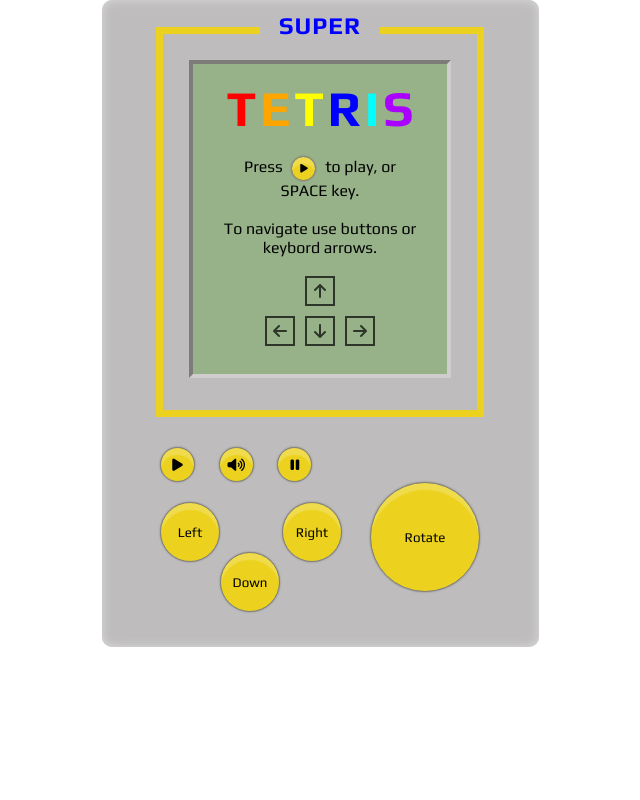
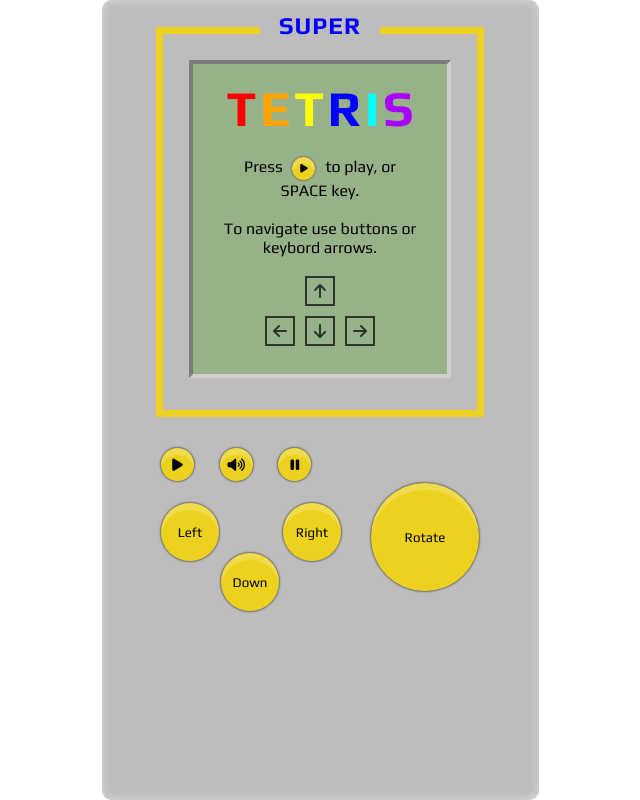
Before and after one commit to Ewelina90/Tetris-game, a website built with webpack: page index.html in a window 1280 px wide. Shown: the whole page, without its empty margins (320-960 px from the left). Built offline with nearby package versions, Linux system fonts and the light colour scheme.

Commit message:
try height 100vh

```diff
--- a/js/style.scss
+++ b/js/style.scss
@@ -16,13 +16,16 @@
 	}
 }
 .game-board {
-	width: 437px;
+	width: 100%;
 	margin: 0 auto;
+	height: 100vh;
+	max-height: 1000px;
+	min-height: 620px;
 	.game-pad {
 		margin: 0 auto;
-		width: 437px;
-		min-height: 600px;
-		max-height: 700px;
+		max-width: 437px;
+		// min-width: 437px;
+		height: 100%;
 		background-color: #bebcbd;
 		border-radius: 10px;
 		box-shadow: 0px 0px 10px 1px lighten(#bebcbd, 10%) inset;
@@ -214,7 +217,7 @@
 	.buttons-contener {
 		z-index: 4;
 		width: 320px;
-		height: 230px;
+		height: 217px;
 		margin: 0 auto;
 		padding-top: 30px;
 		.horizontal-buttons {
```
Also changed, not shown: out.js (+1 -1 lines).
